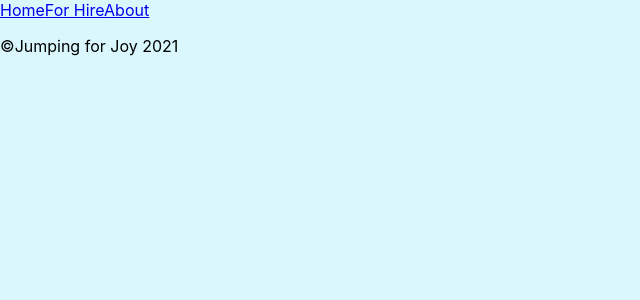
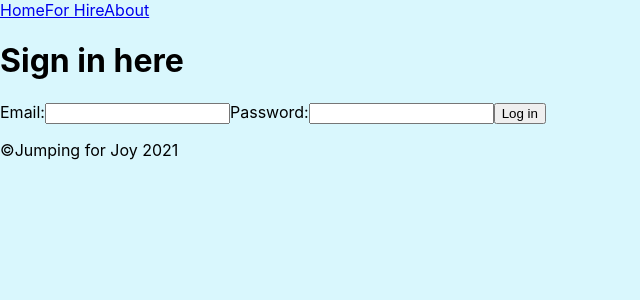
Before and after one commit to Jumping-For-Joy/frontEndRepo, a React (Create React App) app in the folder jumpingforjoy/: page /signin in a window 1280 px wide. Shown: the top 300 px of the page, without its empty margins (0-640 px from the left). Built offline with nearby package versions, Linux system fonts and the light colour scheme.

Commit message:
created log in component and added to routing

```diff
--- a/jumpingforjoy/src/components/App.js
+++ b/jumpingforjoy/src/components/App.js
@@ -13,6 +13,7 @@ import AllCastles from './AllCastles';
 // import EditCastle from './EditCastle';
 import Footer from './Footer';
 import SignUp from './SignUp'
+import SignIn from './SignIn'
 
 function App() {
   return (
@@ -26,7 +27,7 @@ function App() {
               <Route path="/about" element={<About />}/>
               <Route path="/forhire" element={<AllCastles />}/>
               <Route path="/signup" element={<SignUp />}/>
-              {/* <Route path="/signin" component={SignIn}/> */}
+              <Route path="/signin" element={<SignIn />}/>
               <Route path="/" element={<Home />}/>
           </Routes>
         </Router>
--- /dev/null
+++ b/jumpingforjoy/src/components/SignIn.js
@@ -0,0 +1,21 @@
+import React from 'react';
+
+const SignIn = () => {
+
+    return(
+        <div>
+            <h1>Sign in here</h1>
+            <form>
+                <label>Email:
+                    <input type="email" name="email" />
+                </label>
+                <label>Password:
+                    <input type="password" name="password" />
+                </label>
+                <input type="submit" value="Log in"/>
+            </form>
+        </div>
+    )
+}
+
+export default SignIn;
```
